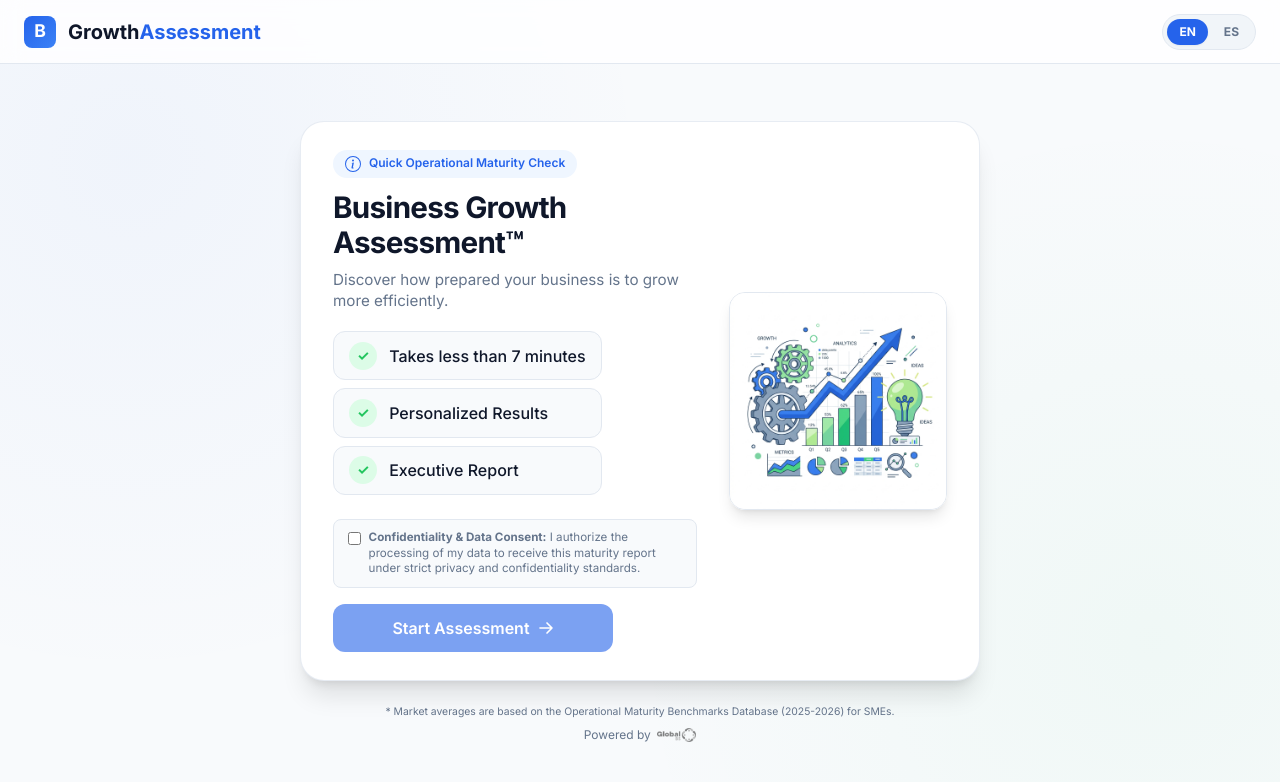
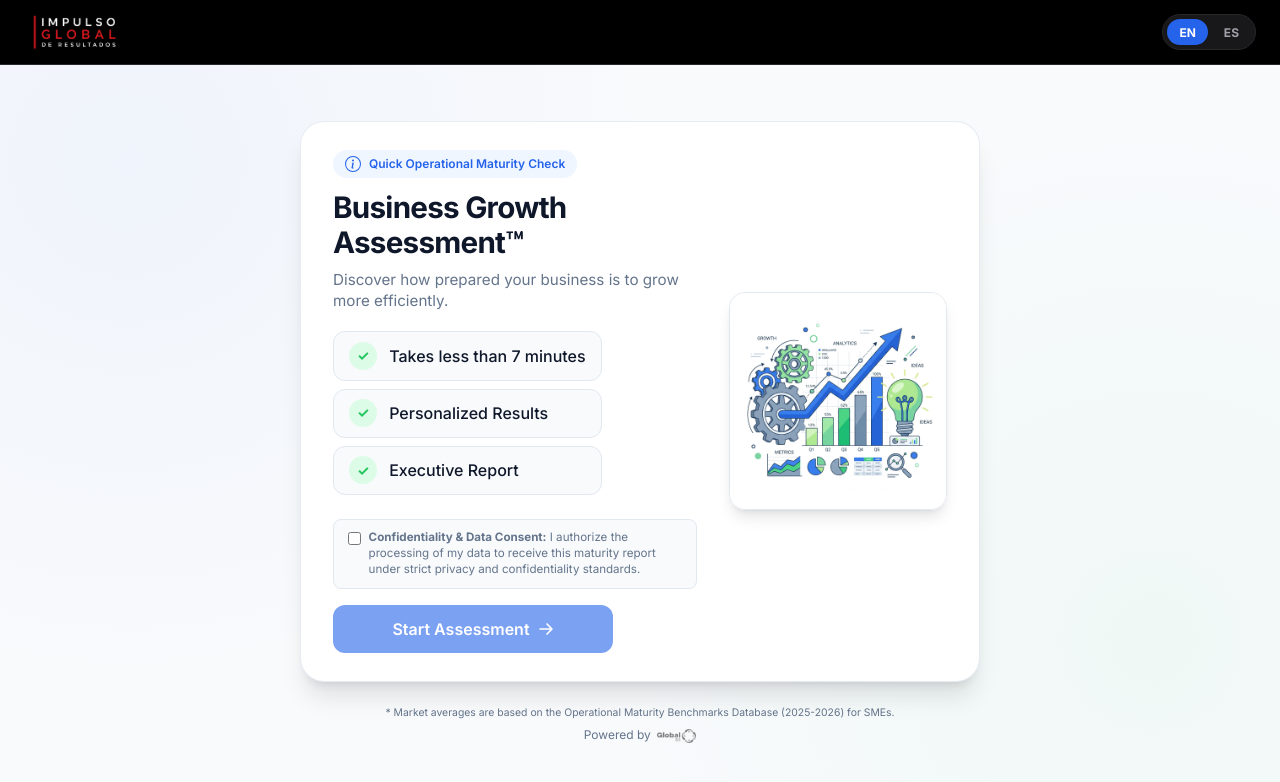
Before and after one commit to nbonil1972/gal-assessment, a website: page public/index.html in a window 1280 px wide. Drawn offline with nearby package versions, Linux system fonts and the light colour scheme.

Commit message:
Add files via upload

```diff
--- a/public/index.html
+++ b/public/index.html
@@ -16,8 +16,7 @@
   <!-- Header -->
   <header>
     <a href="#" class="logo-container" id="header-logo">
-      <div class="logo-icon">B</div>
-      <div class="logo-text">Growth<span>Assessment</span></div>
+      <img src="impulso_global.jpg" alt="Impulso Global" style="height: 48px; width: auto; max-height: 48px; object-fit: contain;">
     </a>
     <div style="display: flex; align-items: center; gap: 1.25rem;">
       <div class="lang-switch" id="lang-switch-container">
--- a/public/styles.css
+++ b/public/styles.css
@@ -47,16 +47,29 @@ body {
 
 /* App Header */
 header {
-  padding: 0.85rem 1.5rem;
+  padding: 0.5rem 1.5rem;
   display: flex;
   justify-content: space-between;
   align-items: center;
-  border-bottom: 1px solid var(--border);
-  background: rgba(255, 255, 255, 0.8);
-  backdrop-filter: blur(10px);
+  border-bottom: 1px solid #27272A;
+  background: #000000;
   position: sticky;
   top: 0;
   z-index: 100;
+}
+
+header .lang-switch {
+  background-color: #18181B;
+  border-color: #27272A;
+}
+
+header .lang-btn {
+  color: #A1A1AA;
+}
+
+header .lang-btn:hover:not(.active) {
+  color: #FFFFFF;
+  background-color: rgba(255, 255, 255, 0.1);
 }
 
 .logo-container {
```
Also changed, not shown: public/admin.html (+3 -5 lines), public/impulso_global.jpg (added).
